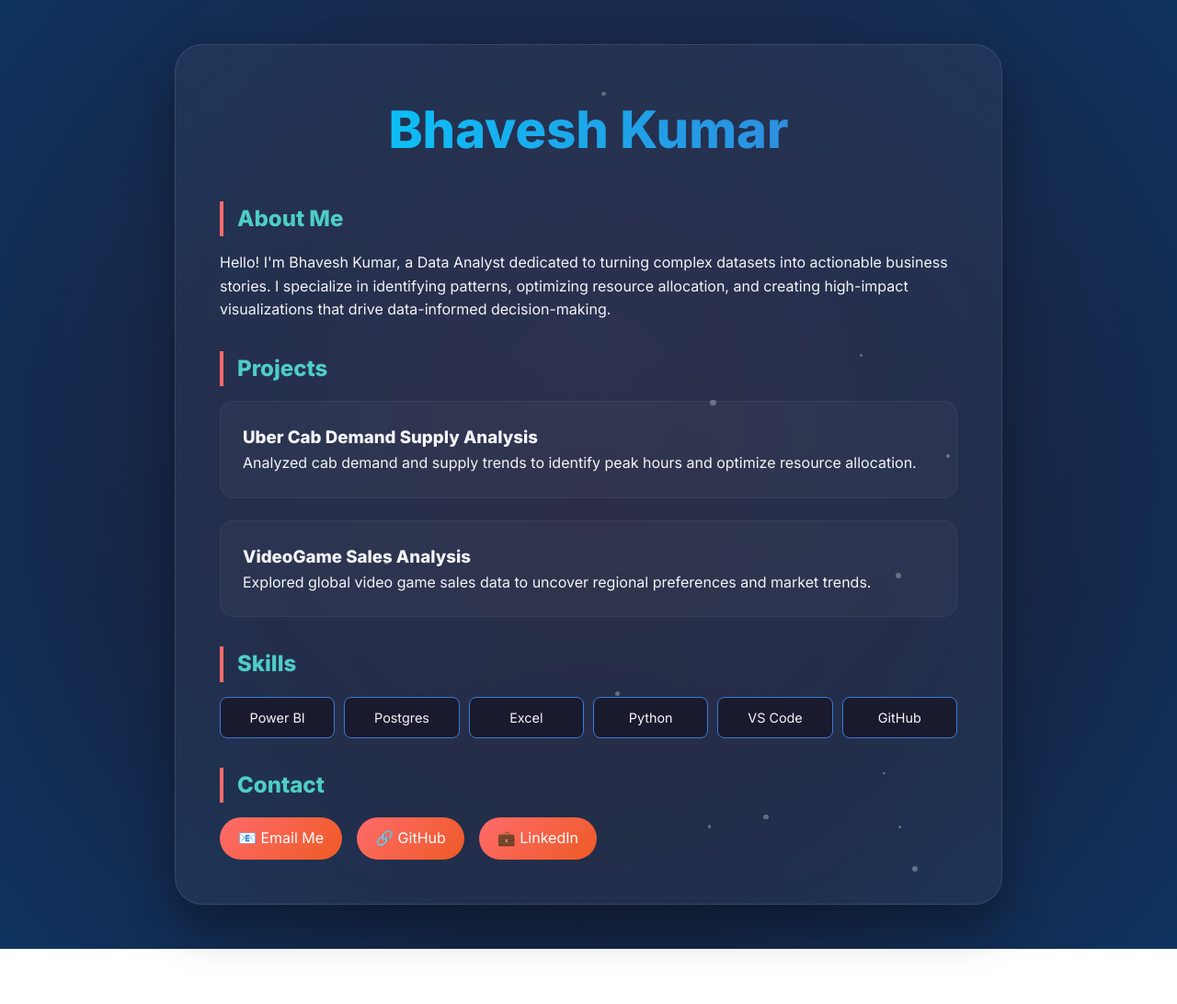
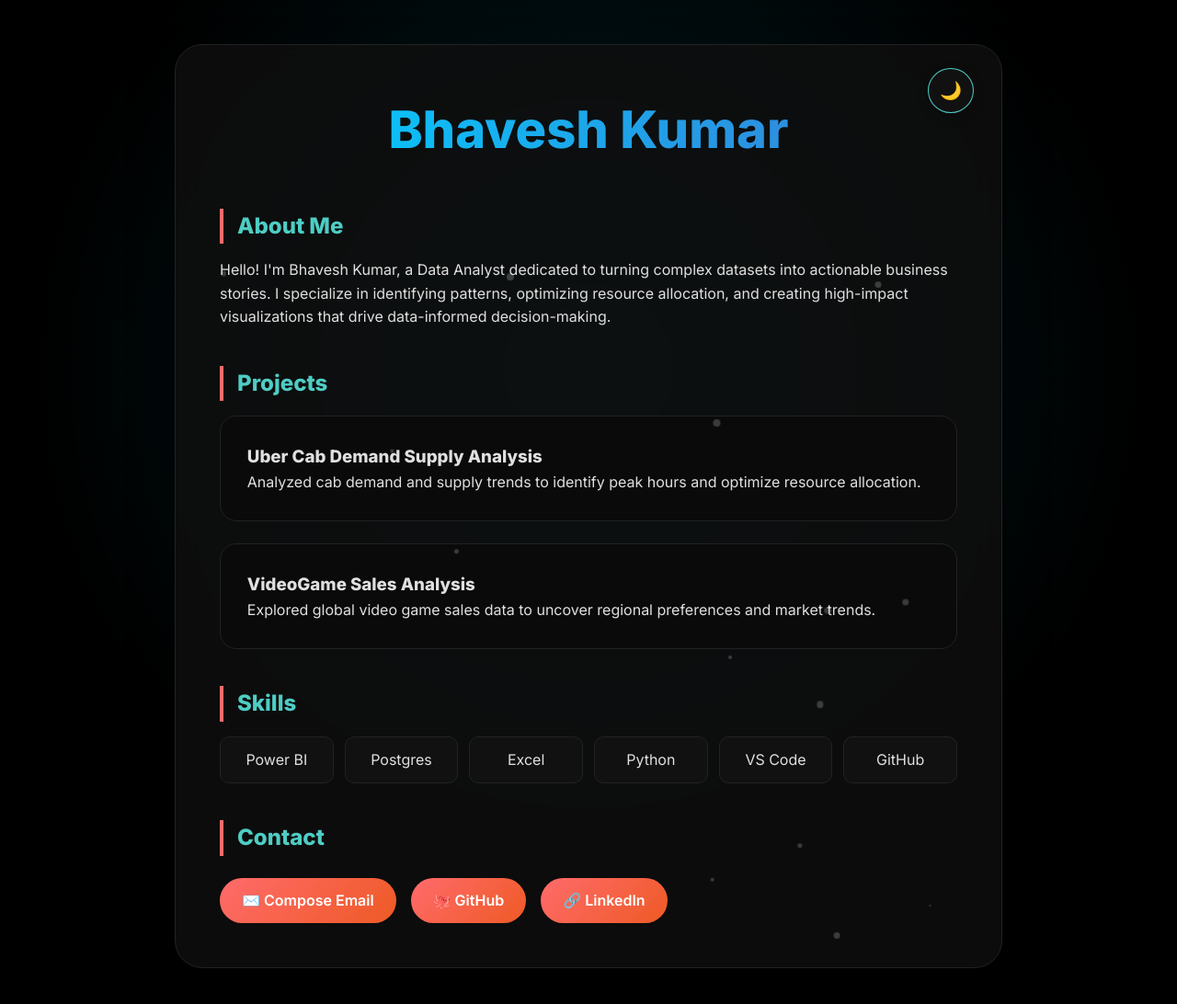
Before and after one commit to bhaveshk-25/My-Portfolio, a website: page index.html in a window 1280 px wide. Shown: the whole page at 92% size. Before the commit the page ends 1032 px from the top, so only its background shows below. Drawn offline with Linux system fonts and the light colour scheme.

Commit message:
Add new features

```diff
--- a/index.html
+++ b/index.html
@@ -10,6 +10,7 @@
 <body>
     <div class="container">
         <header>
+            <button id="theme-toggle" class="theme-btn" title="Switch Theme">🌙</button>
             <h1 id="main-title">Bhavesh Kumar</h1>
         </header>
 
@@ -42,7 +43,7 @@
         <section class="contact">
             <h2>Contact</h2>
             <div id="contact-area">
-                <p>Email: <a href="mailto:qwerty@gmail.com?subject=Contacting from your Portfolio" target="_blank">qwerty@gmail.com</a></p>
+                <p>Email: <a href="mailto:qwerty@gmail.com?subject=Portfolio Inquiry" target="_blank">qwerty@gmail.com</a></p>
                 <p>GitHub: <a href="https://github.com/bhaveshk-25" target="_blank">github.com/bhaveshk-25</a></p>
                 <p>LinkedIn: <a href="https://linkedin.com/" target="_blank">linkedin.com</a></p>
             </div>
--- a/script.js
+++ b/script.js
@@ -4,90 +4,102 @@ document.addEventListener('DOMContentLoaded', function() {
     addTypingAnimation();
     addProjectCardEffects();
     enhanceContactLinks();
+    initThemeSwitcher();
 });
+
+function initThemeSwitcher() {
+    const themeBtn = document.getElementById('theme-toggle');
+    const body = document.body;
+
+    const savedTheme = localStorage.getItem('theme') || 'dark';
+    if (savedTheme === 'light') {
+        body.classList.add('light-mode');
+        themeBtn.textContent = '☀️';
+    }
+
+    themeBtn.addEventListener('click', () => {
+        body.classList.toggle('light-mode');
+        const isLight = body.classList.contains('light-mode');
+        themeBtn.textContent = isLight ? '☀️' : '🌙';
+        localStorage.setItem('theme', isLight ? 'light' : 'dark');
+    });
+}
 
 function createFloatingParticles() {
     const container = document.querySelector('.container');
-    for (let i = 0; i < 12; i++) {
+    for (let i = 0; i < 15; i++) {
         const particle = document.createElement('div');
         particle.classList.add('particle');
-        const size = Math.random() * 5 + 2 + 'px';
+        const size = Math.random() * 6 + 2 + 'px';
         particle.style.width = size;
         particle.style.height = size;
         particle.style.left = Math.random() * 100 + '%';
         particle.style.top = Math.random() * 100 + '%';
+        particle.style.animationDelay = Math.random() * 5 + 's';
         container.appendChild(particle);
     }
 }
 
 function initScrollAnimations() {
-    const revealElements = document.querySelectorAll('h2, h3, p, li');
     const observer = new IntersectionObserver(entries => {
         entries.forEach(entry => {
             if (entry.isIntersecting) {
-                entry.target.classList.add('active');
+                entry.target.style.opacity = '1';
+                entry.target.style.transform = 'translateY(0)';
             }
         });
     }, { threshold: 0.1 });
 
-    revealElements.forEach(el => {
-        el.classList.add('reveal');
+    document.querySelectorAll('h2, .project-card, li').forEach(el => {
+        el.style.opacity = '0';
+        el.style.transform = 'translateY(20px)';
+        el.style.transition = 'all 0.6s ease-out';
         observer.observe(el);
     });
 }
 
 function addTypingAnimation() {
-    const heading = document.querySelector('h1');
-    const text = heading.textContent;
-    heading.textContent = '';
+    const title = document.getElementById('main-title');
+    const text = title.textContent;
+    title.textContent = '';
     let i = 0;
-    const typeWriter = () => {
+    const type = () => {
         if (i < text.length) {
-            heading.textContent += text.charAt(i);
+            title.textContent += text.charAt(i);
             i++;
-            setTimeout(typeWriter, 120);
+            setTimeout(type, 100);
         }
     };
-    setTimeout(typeWriter, 500);
+    setTimeout(type, 300);
 }
 
 function addProjectCardEffects() {
-    const projectHeaders = document.querySelectorAll('.projects h3');
-    projectHeaders.forEach(header => {
+    const projects = document.querySelectorAll('.projects h3');
+    projects.forEach(h3 => {
         const card = document.createElement('div');
-        card.classList.add('project-card');
-        const nextElement = header.nextElementSibling;
-        header.parentNode.insertBefore(card, header);
-        card.appendChild(header);
-        if (nextElement && nextElement.tagName === 'P') {
-            card.appendChild(nextElement);
-        }
+        card.className = 'project-card';
+        const desc = h3.nextElementSibling;
+        h3.parentNode.insertBefore(card, h3);
+        card.appendChild(h3);
+        if (desc) card.appendChild(desc);
     });
 }
 
 function enhanceContactLinks() {
-    const contactArea = document.querySelector('#contact-area');
-    const links = contactArea.querySelectorAll('a');
-    const linksContainer = document.createElement('div');
-    linksContainer.classList.add('contact-links');
+    const area = document.getElementById('contact-area');
+    const links = area.querySelectorAll('a');
+    const wrapper = document.createElement('div');
+    wrapper.className = 'contact-links';
 
-    links.forEach(link => {
-        const newLink = document.createElement('a');
-        newLink.href = link.href;
-        newLink.target = "_blank"; // Ensures email/socials open in new tabs
-        newLink.rel = "noopener noreferrer";
-
-        if (link.href.includes('mailto')) {
-            newLink.innerHTML = '📧 Email Me';
-        } else if (link.href.includes('github')) {
-            newLink.innerHTML = '🔗 GitHub';
-        } else if (link.href.includes('linkedin')) {
-            newLink.innerHTML = '💼 LinkedIn';
-        }
-
-        linksContainer.appendChild(newLink);
+    links.forEach(l => {
+        const btn = document.createElement('a');
+        btn.href = l.href;
+        btn.target = "_blank";
+        if (l.href.includes('mailto')) btn.innerHTML = '✉️ Compose Email';
+        else if (l.href.includes('github')) btn.innerHTML = '🐙 GitHub';
+        else btn.innerHTML = '🔗 LinkedIn';
+        wrapper.appendChild(btn);
     });
-
-    contactArea.innerHTML = '';
-    contactArea.appendChild(linksContainer);
+    area.innerHTML = '';
+    area.appendChild(wrapper);
 }
--- a/style.css
+++ b/style.css
@@ -1,4 +1,30 @@
-/* Reset and Base Styles */
+/* Color Variables */
+:root {
+    /* "Midnight Black" Dark Mode */
+    --bg-main: #000000;
+    --container-bg: rgba(15, 15, 15, 0.85);
+    --text-main: #e0e0e0;
+    --card-bg: #0a0a0a;
+    --border-color: #222222;
+    --skill-bg: #111111;
+    --accent-color: #4ecdc4;
+    --particle-color: rgba(255, 255, 255, 0.2);
+    --glow-color: rgba(0, 210, 255, 0.15);
+}
+
+/* "Vibrant Sky" Light Mode */
+body.light-mode {
+    --bg-main: #f0f4f8;
+    --container-bg: rgba(255, 255, 255, 0.9);
+    --text-main: #1a202c;
+    --card-bg: #ffffff;
+    --border-color: rgba(0, 0, 0, 0.08);
+    --skill-bg: #e2e8f0;
+    --accent-color: #3a7bd5;
+    --particle-color: rgba(58, 123, 213, 0.15);
+    --glow-color: rgba(58, 123, 213, 0.08);
+}
+
 * {
     margin: 0;
     padding: 0;
@@ -8,12 +34,14 @@
 body {
     font-family: 'Inter', sans-serif;
     line-height: 1.6;
-    color: #f4f4f9;
-    background: radial-gradient(circle at center, #1a1a2e 0%, #16213e 50%, #0f3460 100%);
+    color: var(--text-main);
+    background: var(--bg-main);
     min-height: 100vh;
+    transition: background 0.6s ease, color 0.6s ease;
     overflow-x: hidden;
 }
 
+/* Universal Background Animation */
 body::before {
     content: '';
     position: fixed;
@@ -21,8 +49,9 @@ body::before {
     left: -50%;
     width: 200%;
     height: 200%;
-    background: radial-gradient(circle, rgba(102, 126, 234, 0.1) 0%, transparent 40%);
-    animation: rotateBg 30s linear infinite;
+    /* This gradient uses the variable to change color between modes */
+    background: radial-gradient(circle, var(--glow-color) 0%, transparent 40%);
+    animation: rotateBg 25s linear infinite;
     z-index: -1;
 }
 
@@ -35,19 +64,34 @@ body::before {
     max-width: 900px;
     margin: 3rem auto;
     padding: 3rem;
-    background: rgba(255, 255, 255, 0.05);
-    backdrop-filter: blur(15px);
-    border: 1px solid rgba(255, 255, 255, 0.1);
+    background: var(--container-bg);
+    backdrop-filter: blur(20px);
+    border: 1px solid var(--border-color);
     border-radius: 30px;
-    box-shadow: 0 25px 50px rgba(0, 0, 0, 0.3);
+    box-shadow: 0 25px 50px rgba(0, 0, 0, 0.4);
     position: relative;
+    z-index: 1;
 }
 
-.particle {
+.theme-btn {
     position: absolute;
-    background: rgba(255, 255, 255, 0.3);
+    top: 25px;
+    right: 30px;
+    background: var(--skill-bg);
+    border: 1px solid var(--accent-color);
+    color: var(--text-main);
+    padding: 12px;
     border-radius: 50%;
-    pointer-events: none;
+    cursor: pointer;
+    font-size: 1.2rem;
+    transition: all 0.3s ease;
+    box-shadow: 0 4px 15px rgba(0,0,0,0.1);
+}
+
+.theme-btn:hover {
+    transform: scale(1.1) rotate(15deg);
+    background: var(--accent-color);
+    color: white;
 }
 
 h1 {
@@ -62,68 +106,81 @@ h1 {
 }
 
 h2 {
-    color: #4ecdc4;
+    color: var(--accent-color);
     border-left: 4px solid #ff6b6b;
     padding-left: 15px;
-    margin: 2rem 0 1rem;
+    margin: 2.5rem 0 1rem;
 }
 
 .project-card {
-    background: rgba(255, 255, 255, 0.03);
-    padding: 1.5rem;
-    border-radius: 15px;
+    background: var(--card-bg);
+    padding: 1.8rem;
+    border-radius: 18px;
     margin-bottom: 1.5rem;
-    border: 1px solid rgba(255, 255, 255, 0.05);
+    border: 1px solid var(--border-color);
     transition: transform 0.4s cubic-bezier(0.175, 0.885, 0.32, 1.275), border 0.3s ease, box-shadow 0.3s ease;
 }
 
 .project-card:hover {
     transform: scale(1.03);
-    border: 1px solid #4ecdc4;
-    box-shadow: 0 0 20px rgba(78, 205, 196, 0.2);
+    border: 1px solid var(--accent-color);
+    box-shadow: 0 10px 30px rgba(0, 0, 0, 0.2);
 }
 
 ul {
     display: grid;
     grid-template-columns: repeat(auto-fit, minmax(120px, 1fr));
-    gap: 10px;
+    gap: 12px;
     list-style: none;
 }
 
 li {
-    background: #1a1a2e;
-    padding: 10px;
-    border-radius: 8px;
+    background: var(--skill-bg);
+    padding: 12px;
+    border-radius: 10px;
     text-align: center;
-    font-size: 0.9rem;
-    border: 1px solid #3a7bd5;
+    border: 1px solid var(--border-color);
     transition: 0.3s;
 }
 
 li:hover {
-    background: #3a7bd5;
-    color: white;
+    border-color: var(--accent-color);
+    transform: translateY(-2px);
 }
 
 .contact-links {
     display: flex;
     gap: 1rem;
     flex-wrap: wrap;
-    margin-top: 1rem;
+    margin-top: 1.5rem;
 }
 
 .contact-links a {
     text-decoration: none;
     color: white;
-    padding: 10px 20px;
-    border-radius: 25px;
+    padding: 12px 24px;
+    border-radius: 30px;
     background: linear-gradient(135deg, #ff6b6b, #ee5a24);
+    font-weight: 600;
     transition: 0.3s;
 }
 
 .contact-links a:hover {
-    opacity: 0.9;
     transform: translateY(-3px);
+    box-shadow: 0 5px 15px rgba(238, 90, 36, 0.4);
+}
+
+.particle {
+    position: absolute;
+    background: var(--particle-color);
+    border-radius: 50%;
+    pointer-events: none;
+    animation: float 10s infinite alternate;
+}
+
+@keyframes float {
+    from { transform: translateY(0) translateX(0); }
+    to { transform: translateY(-20px) translateX(10px); }
 }
 
 @keyframes gradientShift {
@@ -131,14 +188,3 @@ li:hover {
     50% { background-position: 100% 50%; }
     100% { background-position: 0% 50%; }
 }
-
-.reveal {
-    opacity: 0;
-    transform: translateY(20px);
-    transition: all 0.6s ease-out;
-}
-
-.reveal.active {
-    opacity: 1;
-    transform: translateY(0);
-}
```
